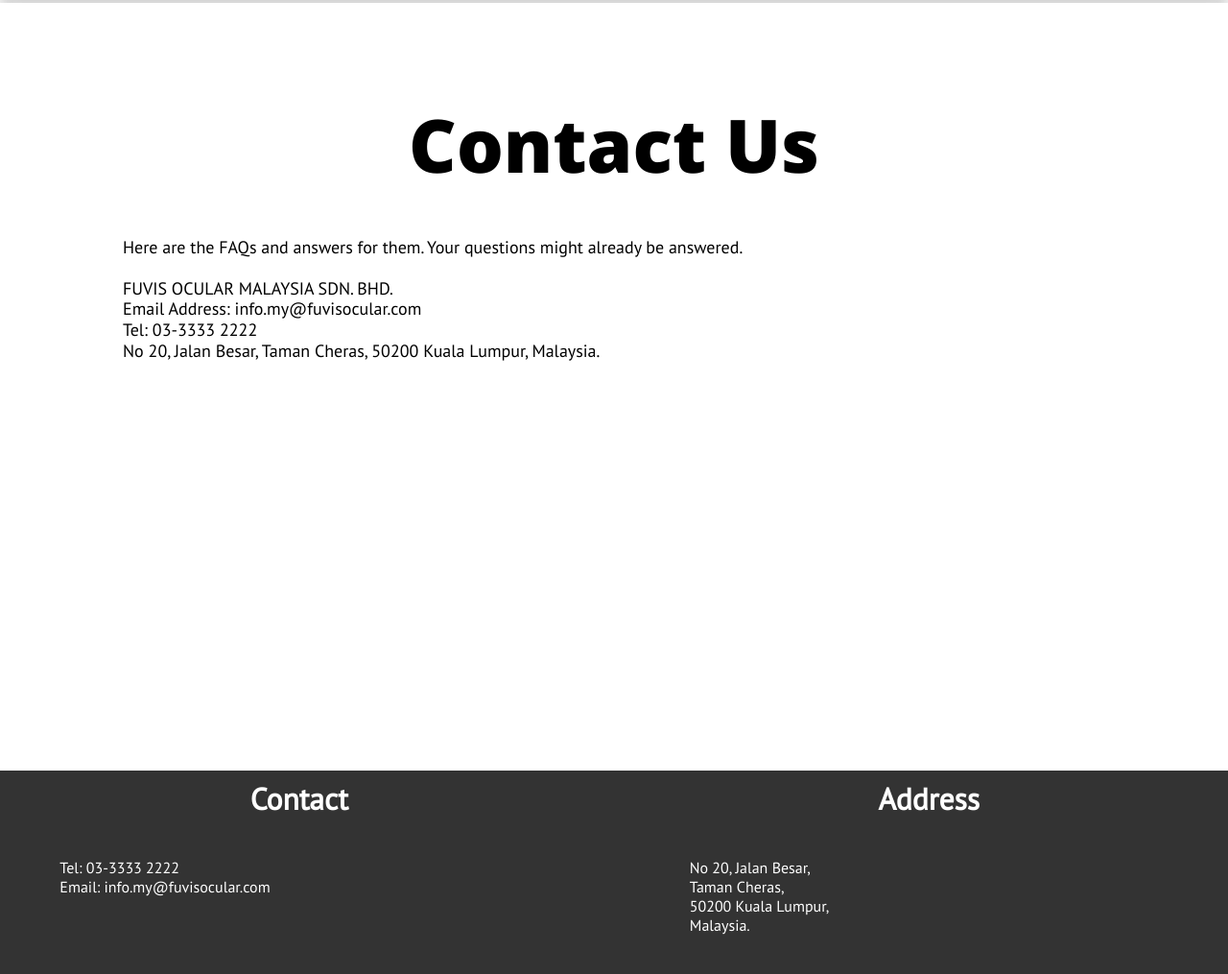
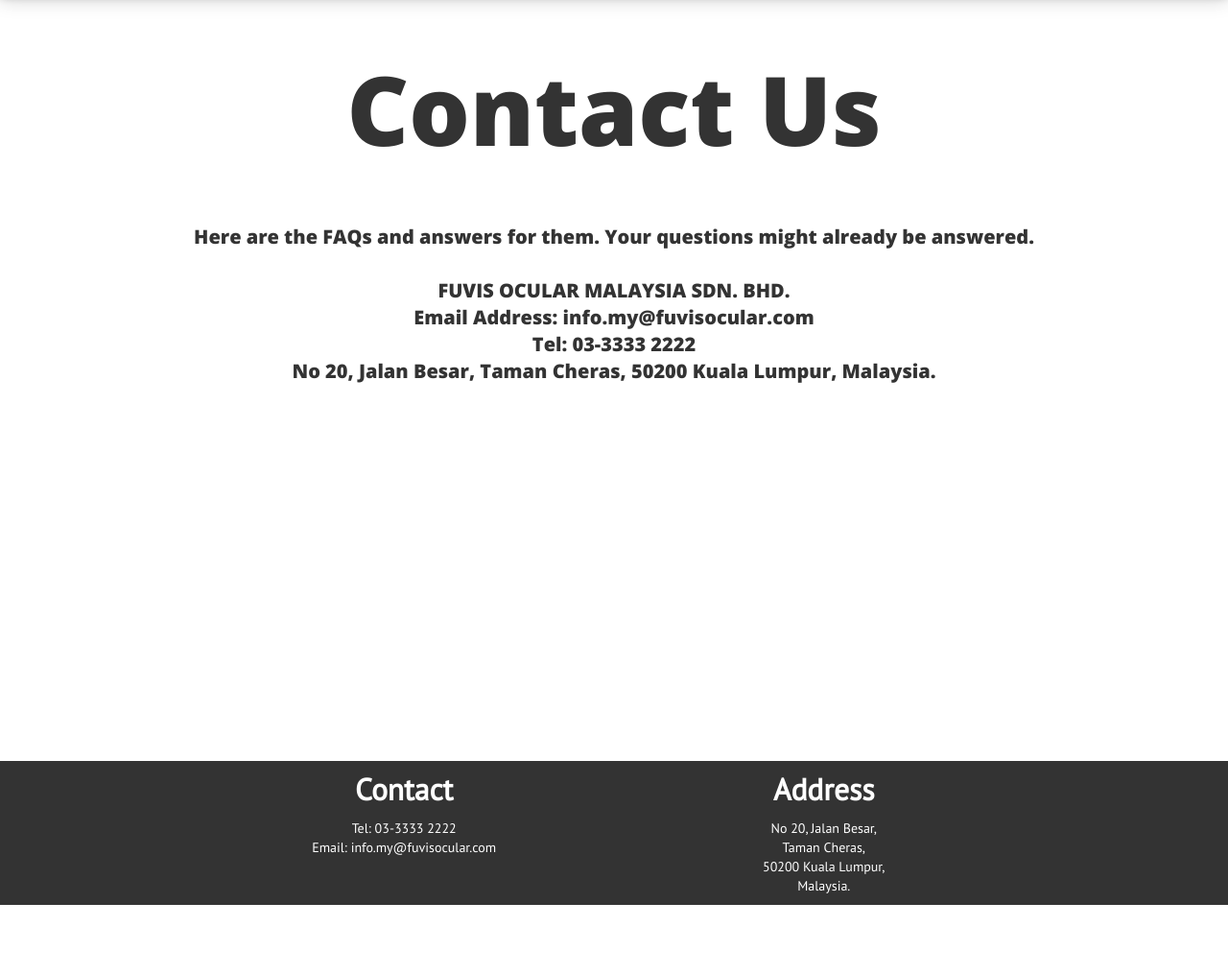
Before and after one commit to YPCYapCienChen/YPCYapCienChen.github.io, a plain HTML site: page contact.html in a window 1280 px wide. Shown: the part 807-1822 px from the top of the page at 96% size. After the commit the page ends 1750 px from the top, so only its background shows below. Drawn offline with nearby package versions, Linux system fonts and the light colour scheme; a web font is replaced by a local one.

Commit message:
Update contact.html

```diff
--- a/contact.html
+++ b/contact.html
@@ -6,6 +6,7 @@
 -->
 <html>
     <head>
+        <link rel="shortcut icon" href="bootstrap/img/logo.jpg">
         <title>Contact Fuvis Ocular give free korea style spectacles, glasses, sunglasses information for square face, round face, in Kuala Lumpur, Malaysia since 2019.</title>
         <meta name="description" content="Free sunglasses &amp; glasses information online. For the educational use, type of glasses, type of sunglasses, round face, square face, visit fuvis ocular">
         <!-- Global site tag (gtag.js) - Google Analytics -->
@@ -52,6 +53,7 @@
                         <li><a href="sunglasses.html">Sunglasses</a></li>
                         <li><a href="about.html">About Us</a></li>
                         <li><a href="contact.html">Contact</a></li>
+                        <li><a href="collaborative.html">Collaboration</a></li>
                     </ul>
                     </div>
 
@@ -68,7 +70,9 @@
 
         </section>
 
-        <section class="site-wrapper bg-about2">
+        <section class="site-wrapper bg-about3">
+            <br>
+            <br>
             <h2>Contact Us</h2>
             <br>
             <br>
@@ -82,21 +86,21 @@
         <section class="footer">
 
             <div class="row-fluid">
-
-                <div class="span6">
+                    <div class="span2"></div>
+                    <div class="span4">
                         <h2>Contact</h2>
                         <p>Tel: 03-3333 2222<br/>
                     Email: info.my@fuvisocular.com</p>
                     </div>
 
-                <div class="span6">
+                <div class="span4">
                     <h2>Address</h2>
                     <p>No 20, Jalan Besar,<br/>
                     Taman Cheras,<br/>
                     50200 Kuala Lumpur,<br/>
                     Malaysia.<br/></p>
                 </div>
-
+                    <div class="span2"></div>
                 </div>
         </section>
         </div>
```
Lines whose indentation alone changed are shown as unchanged.
